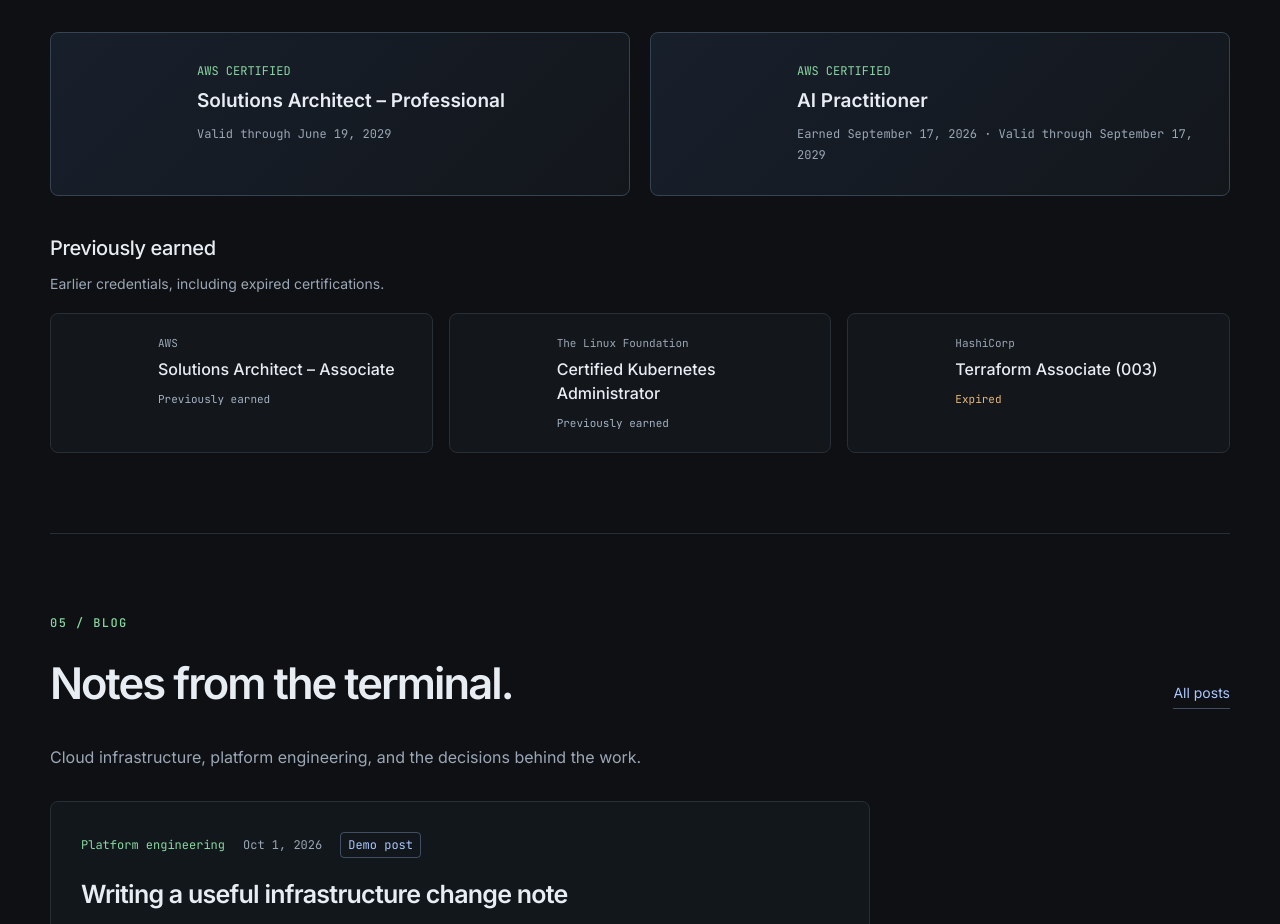
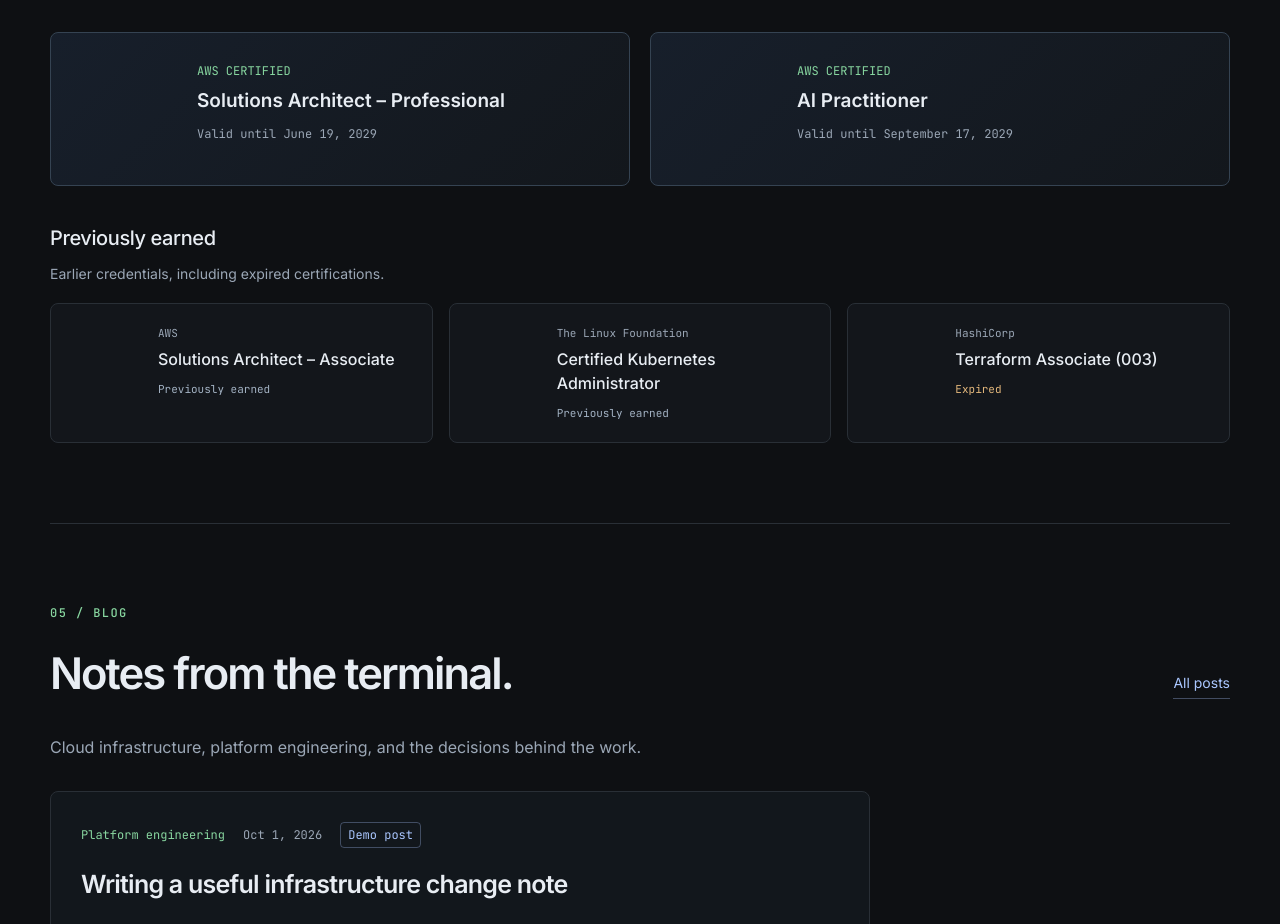
Before and after one commit to javiercm1410/personal_site, an Astro site: page / in a window 1280 px wide. Shown: the part 2630-3554 px from the top of the page. Built offline with nearby package versions, Linux system fonts and the light colour scheme; Astro itself is replaced by a stand-in of ours.

Commit message:
Standardize confirmed active certification dates

```diff
--- a/src/components/Skills.astro
+++ b/src/components/Skills.astro
@@ -5,8 +5,8 @@ const expertise=[
 {title:'Automation & observability',description:'Building useful tooling and making systems easier to inspect, troubleshoot, and operate.',tools:'Go / Python / Prometheus'}
 ];
 const certifications=[
-{name:'Solutions Architect – Professional',date:'Valid through June 19, 2029',image:'/images/certifications/aws-solutions-architect-professional.png'},
-{name:'AI Practitioner',date:'Earned September 17, 2026 · Valid through September 17, 2029',image:'/images/certifications/aws-ai-practitioner.png'}
+{name:'Solutions Architect – Professional',date:'Valid until June 19, 2029',image:'/images/certifications/aws-solutions-architect-professional.png'},
+{name:'AI Practitioner',date:'Valid until September 17, 2029',image:'/images/certifications/aws-ai-practitioner.png'}
 ];
 const previousCertifications=[
 {name:'Solutions Architect – Associate',issuer:'AWS',status:'Previously earned',expired:false,image:'/public/aws-certified-solutions-architect-associate.webp',url:'https://www.credly.com/badges/f2870ab4-63de-4698-9dc7-ae2ad5fd10d9/public_url'},
```
